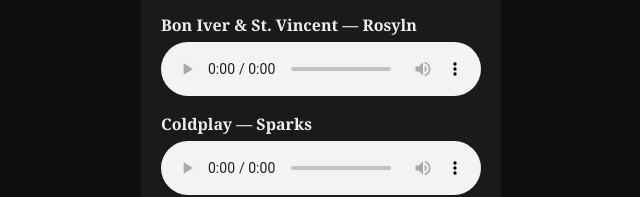
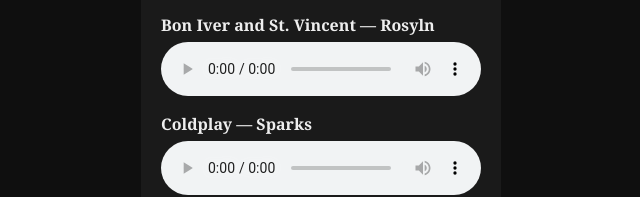
Before and after one commit to bellamyzimmer/canciones-favoritas, a plain HTML site: page index.html in a window 1280 px wide. Shown: the part 208-405 px from the top of the page, 319-959 px from the left. Drawn offline with Linux system fonts and the light colour scheme.

Commit message:
Update index.html

```diff
--- a/index.html
+++ b/index.html
@@ -34,7 +34,7 @@
     <h1>Kings Of Leon — Manhattan</h1>
     <audio controls src="Kings Of Leon - Manhattan.mp3"></audio>
 
-    <h1>Bon Iver & St. Vincent — Rosyln</h1>
+    <h1>Bon Iver and St. Vincent — Rosyln</h1>
     <audio controls src="Bon Iver & St. Vincent - Rosyln.mp3"></audio>
 
     <h1>Coldplay — Sparks</h1>
```
